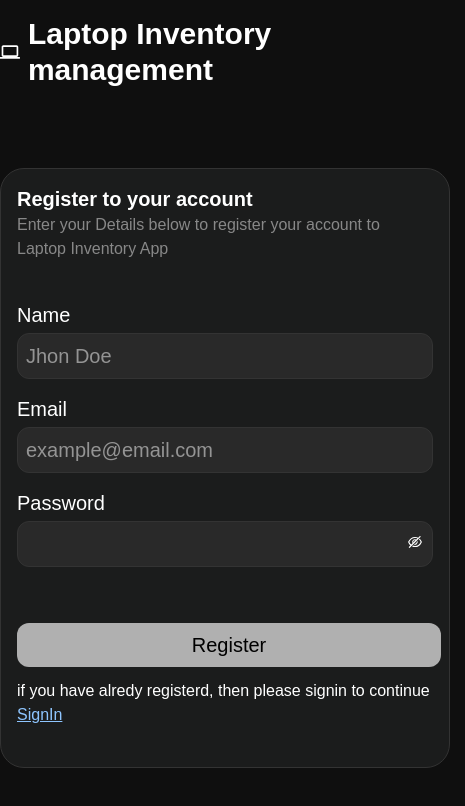
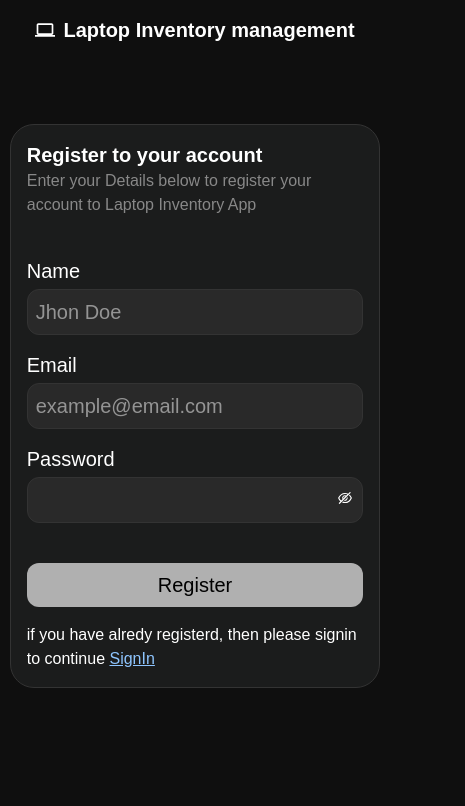
Before and after one commit to Ashish-More-02/Laptop_Inventory_App, a React app in the folder frontend/: page /register in a window 390 px wide. Shown: the top 806 px of the page, 465 px wide, since content can reach past the window. Built offline with nearby package versions, Linux system fonts and the light colour scheme; the HTML template or start-up script is replaced by a standard one.

Commit message:
Responsive update for login and register pages

```diff
--- a/frontend/src/pages/LoginPage.jsx
+++ b/frontend/src/pages/LoginPage.jsx
@@ -1,5 +1,5 @@
-import React, { useEffect, useState } from "react";
-import { Link, Navigate, useNavigate } from "react-router-dom";
+import React, { useState } from "react";
+import { Link, useNavigate } from "react-router-dom";
 import { AiOutlineEye } from "react-icons/ai";
 import { AiOutlineEyeInvisible } from "react-icons/ai";
 import { MdLaptop } from "react-icons/md";
@@ -64,20 +64,20 @@ const LoginPage = () => {
   }
 
   return (
-    <div className="flex-col items-center justify-center">
-      <h1 onClick={handleGoToHomepage} className="flex items-center justify-center gap-2 font-bold text-3xl mt-4 cursor-pointer">
-        <MdLaptop className="text-2xl" /> Laptop Inventory management
+    <div className="flex flex-col items-center mb-4">
+      <h1 onClick={handleGoToHomepage} className="flex items-center justify-center gap-2 font-bold text-xl sm:text-3xl mt-4 cursor-pointer">
+        <MdLaptop className="sm:text-2xl" /> Laptop Inventory management
       </h1>
       <form
         onSubmit={handleSignIn}
-        className="bg-[#1b1c1c] border-[0.8px] border-[#333333] w-[450px] h-[500px] rounded-3xl p-4 mx-auto mt-20 relative"
+        className="bg-[#1b1c1c] border-[0.8px] border-[#333333] w-[95%] sm:w-[450px] rounded-3xl p-4 mx-auto mt-20 relative"
       >
         <h1 className="font-bold text-xl">Login to your account</h1>
         <p className="text-[#888888]">
           Enter your Details below to login your account in Laptop Inventory App
         </p>
 
-        <div className="mt-10 flex-col justify-between">
+        <div className="mt-10 flex flex-col justify-between">
           <label className="text-xl mr-4">Email</label>
           <input
             className="bg-[#292929] w-full text-xl focus:outline-none rounded-xl p-2 border-[0.8px] border-[#333333] mt-1"
@@ -88,7 +88,7 @@ const LoginPage = () => {
           />
         </div>
 
-        <div className="mt-4 flex-col justify-between relative">
+        <div className="mt-4 flex flex-col justify-between relative">
           <label className="text-xl mr-4">Password</label>
           <input
             className="bg-[#292929] w-full text-xl focus:outline-none rounded-xl p-2 border-[0.8px] border-[#333333] mt-1"
@@ -101,16 +101,16 @@ const LoginPage = () => {
           </div>
         </div>
 
-        <div className="absolute bottom-25 flex items-center justify-center w-full ">
+        <div className="mt-10 flex items-center justify-center w-full ">
           <button
-            className="w-full mr-6 px-4 py-2 text-xl bg-[#b0b0b0] text-black rounded-xl cursor-pointer"
+            className="w-full px-4 py-2 text-xl bg-[#b0b0b0] text-black rounded-xl cursor-pointer"
             type="submit"
           >
             Login
           </button>
         </div>
 
-        <div className="absolute bottom-10 flex justify-center items-center">
+        <div className="mt-4 flex justify-center items-center">
           <p className="mr-2">
             if you have not alredy registerd, then please register to continue{" "}
             <Link to="/register">
@@ -123,7 +123,7 @@ const LoginPage = () => {
       </form>
 
       {message ? (
-        <div className="bg-[#1b1c1c] border-[0.8px] border-[#333333] w-[450px] h-[80px] rounded-3xl p-4 mx-auto mt-4">
+        <div className="bg-[#1b1c1c] border-[0.8px] border-[#333333] w-[95%] sm:w-[450px] h-[80px] rounded-3xl p-4 mx-auto mt-4">
           {message}
         </div>
       ) : (
--- a/frontend/src/pages/RegisterPage.jsx
+++ b/frontend/src/pages/RegisterPage.jsx
@@ -19,12 +19,12 @@ const RegisterPage = () => {
   const handleRegister = (e) => {
     e.preventDefault();
 
-    validateEmail(email);
+    const isEmailValid = validateEmail(email);
 
-    validatePassword(password);
+    const isPasswordValid = validatePassword(password);
 
 
-    if (emailErrorMsg != "" || passwordErrorMsg != "") {
+    if (!isEmailValid || !isPasswordValid) {
       setMessage("Invalid Email or Password , please try again");
       return;
     }
@@ -59,16 +59,21 @@ const RegisterPage = () => {
       });
   };
 
+  // check email , return true or false
   function validateEmail(email) {
     const emailRegex = /^\S+@\S+\.\S{2,3}$/;
     if (!emailRegex.test(email)) {
       // failed condition
       setEmailErrorMsg("Invalid email, please try again");
+      return false;
     } else {
       setEmailErrorMsg("");
+      return true;
     }
   }
 
+
+  // check password ,return true or false
   function validatePassword(pass) {
     const passwordRegex =
       /^(?=.*[A-Z])(?=.*\d)(?=.*[!@#$%^&*])[A-Za-z\d!@#$%^&*]{6,}$/;
@@ -77,8 +82,10 @@ const RegisterPage = () => {
       setPasswordErrorMsg(
         "Invalid password, a password should have at least 6 characters, 1 uppercase, 1 lowercase, 1 special char and 1 number",
       );
+      return false;
     } else {
       setPasswordErrorMsg("");
+      return true;
     }
   }
 
@@ -93,16 +100,16 @@ const RegisterPage = () => {
   };
 
   return (
-    <div className="flex-col items-center justify-center">
+    <div className="flex flex-col items-center mb-4">
       <div
         onClick={handleGoToHomepage}
-        className="flex items-center justify-center gap-2 font-bold text-3xl mt-4 cursor-pointer"
+        className="flex items-center justify-center gap-2 font-bold text-xl sm:text-3xl mt-4 cursor-pointer"
       >
-        <MdLaptop className="text-2xl" /> Laptop Inventory management
+        <MdLaptop className="sm:text-2xl" /> Laptop Inventory management
       </div>
       <form
         onSubmit={handleRegister}
-        className="bg-[#1b1c1c] border-[0.8px] border-[#333333] w-[450px] h-[600px] rounded-3xl p-4 mx-auto mt-20 relative"
+        className="bg-[#1b1c1c] border-[0.8px] border-[#333333] w-[95%] sm:w-[450px] rounded-3xl p-4 mx-auto mt-20 relative"
       >
         <h1 className="font-bold text-xl">Register to your account</h1>
         <p className="text-[#888888]">
@@ -155,17 +162,17 @@ const RegisterPage = () => {
           {passwordErrorMsg? <div className="text-red-400">{passwordErrorMsg}</div>:""}
         </div>
 
-        <div className="absolute bottom-25 flex items-center justify-center w-full ">
+        <div className="mt-10 flex items-center justify-center w-full ">
           <button
-            className="w-full mr-6 px-4 py-2 text-xl bg-[#b0b0b0] text-black rounded-xl cursor-pointer"
+            className="w-full px-4 py-2 text-xl bg-[#b0b0b0] text-black rounded-xl cursor-pointer"
             type="submit"
           >
             Register
           </button>
         </div>
 
-        <div className="absolute bottom-10 flex justify-center items-center">
-          <p className="mr-2">
+        <div className="mt-4 flex justify-center items-center">
+          <p className="">
             if you have alredy registerd, then please signin to continue{" "}
             <Link to="/login">
               <button className="text-blue-300 underline cursor-pointer">
@@ -177,7 +184,7 @@ const RegisterPage = () => {
       </form>
 
       {message ? (
-        <div className="bg-[#1b1c1c] border-[0.8px] border-[#333333] w-[450px] h-[80px] rounded-3xl p-4 mx-auto mt-4">
+        <div className="bg-[#1b1c1c] border-[0.8px] border-[#333333] w-[95%] sm:w-[450px] h-[80px] rounded-3xl p-4 mx-auto mt-4">
           {message}
         </div>
       ) : (
```
